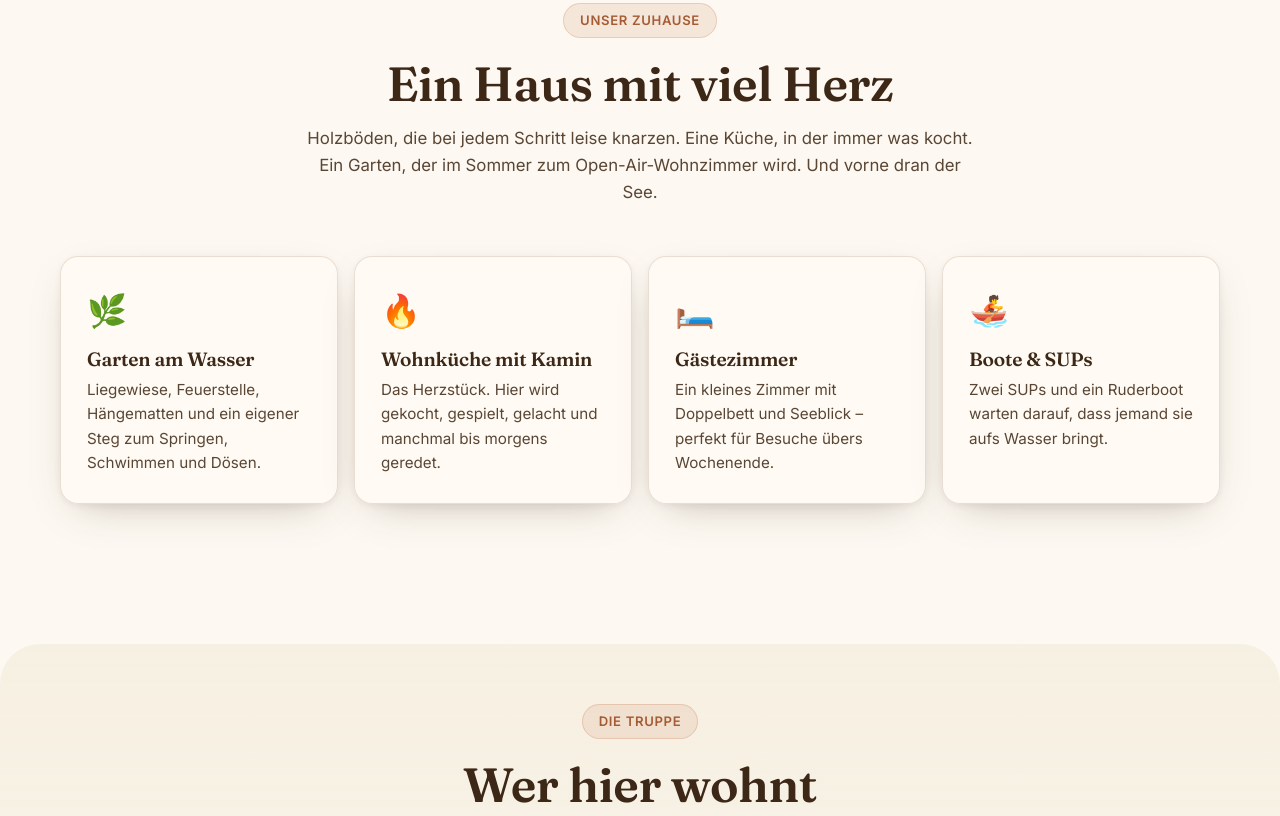
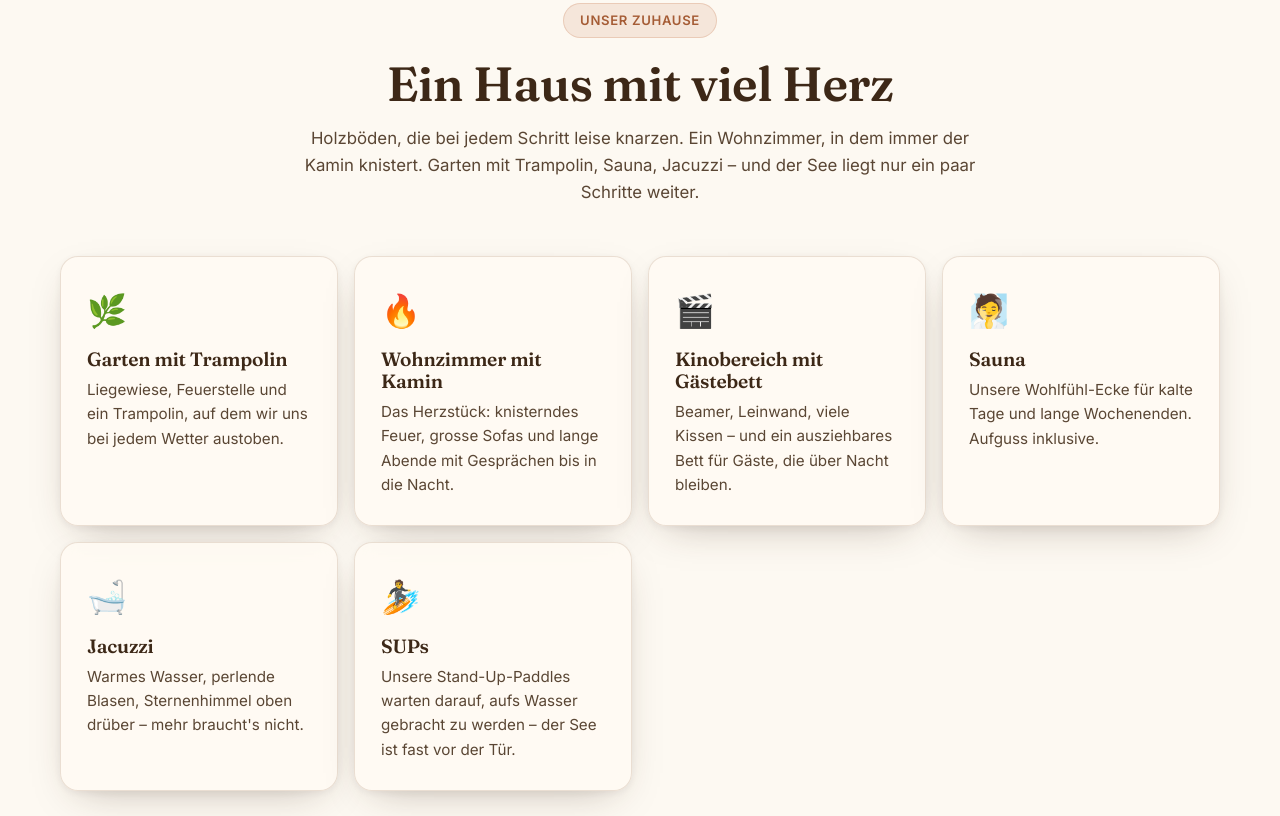
Before and after one commit to Manu-Manera/hausamsee, a plain HTML site: page index.html in a window 1280 px wide. Shown: the part 897-1713 px from the top of the page. Drawn offline with Linux system fonts and the light colour scheme; no server answers.

Commit message:
Haus-Sektion aktualisiert: Trampolin, Kinobereich, Sauna, Jacuzzi, SUPs (kein Steg)
Made-with: Cursor

```diff
--- a/index.html
+++ b/index.html
@@ -55,8 +55,8 @@
         <span class="big">Haus am See</span>
       </h1>
       <p class="lead">
-        Unsere WG direkt am Pfäffikersee. Ein Ort für lange Abende am Feuer,
-        spontane Brunches und Gäste, die zu Freunden werden.
+        Unsere WG nur einen Katzensprung vom Pfäffikersee entfernt. Ein Ort für lange Abende
+        am Kamin, Sauna- und Jacuzzi-Runden und Gäste, die zu Freunden werden.
       </p>
       <div class="hero-cta">
         <a href="#events" class="btn btn-primary">Kommende Events</a>
@@ -80,30 +80,40 @@
       <span class="eyebrow">Unser Zuhause</span>
       <h2>Ein Haus mit viel Herz</h2>
       <p class="section-lead">
-        Holzböden, die bei jedem Schritt leise knarzen. Eine Küche, in der immer was kocht.
-        Ein Garten, der im Sommer zum Open-Air-Wohnzimmer wird. Und vorne dran der See.
+        Holzböden, die bei jedem Schritt leise knarzen. Ein Wohnzimmer, in dem immer der Kamin knistert.
+        Garten mit Trampolin, Sauna, Jacuzzi – und der See liegt nur ein paar Schritte weiter.
       </p>
     </div>
     <div class="haus-grid">
       <div class="haus-card warm">
         <div class="card-icon">🌿</div>
-        <h3>Garten am Wasser</h3>
-        <p>Liegewiese, Feuerstelle, Hängematten und ein eigener Steg zum Springen, Schwimmen und Dösen.</p>
+        <h3>Garten mit Trampolin</h3>
+        <p>Liegewiese, Feuerstelle und ein Trampolin, auf dem wir uns bei jedem Wetter austoben.</p>
       </div>
       <div class="haus-card warm">
         <div class="card-icon">🔥</div>
-        <h3>Wohnküche mit Kamin</h3>
-        <p>Das Herzstück. Hier wird gekocht, gespielt, gelacht und manchmal bis morgens geredet.</p>
+        <h3>Wohnzimmer mit Kamin</h3>
+        <p>Das Herzstück: knisterndes Feuer, grosse Sofas und lange Abende mit Gesprächen bis in die Nacht.</p>
       </div>
       <div class="haus-card warm">
-        <div class="card-icon">🛏️</div>
-        <h3>Gästezimmer</h3>
-        <p>Ein kleines Zimmer mit Doppelbett und Seeblick – perfekt für Besuche übers Wochenende.</p>
+        <div class="card-icon">🎬</div>
+        <h3>Kinobereich mit Gästebett</h3>
+        <p>Beamer, Leinwand, viele Kissen – und ein ausziehbares Bett für Gäste, die über Nacht bleiben.</p>
       </div>
       <div class="haus-card warm">
-        <div class="card-icon">🚣</div>
-        <h3>Boote & SUPs</h3>
-        <p>Zwei SUPs und ein Ruderboot warten darauf, dass jemand sie aufs Wasser bringt.</p>
+        <div class="card-icon">🧖</div>
+        <h3>Sauna</h3>
+        <p>Unsere Wohlfühl-Ecke für kalte Tage und lange Wochenenden. Aufguss inklusive.</p>
+      </div>
+      <div class="haus-card warm">
+        <div class="card-icon">🛁</div>
+        <h3>Jacuzzi</h3>
+        <p>Warmes Wasser, perlende Blasen, Sternenhimmel oben drüber – mehr braucht's nicht.</p>
+      </div>
+      <div class="haus-card warm">
+        <div class="card-icon">🏄</div>
+        <h3>SUPs</h3>
+        <p>Unsere Stand-Up-Paddles warten darauf, aufs Wasser gebracht zu werden – der See ist fast vor der Tür.</p>
       </div>
     </div>
   </section>
```
